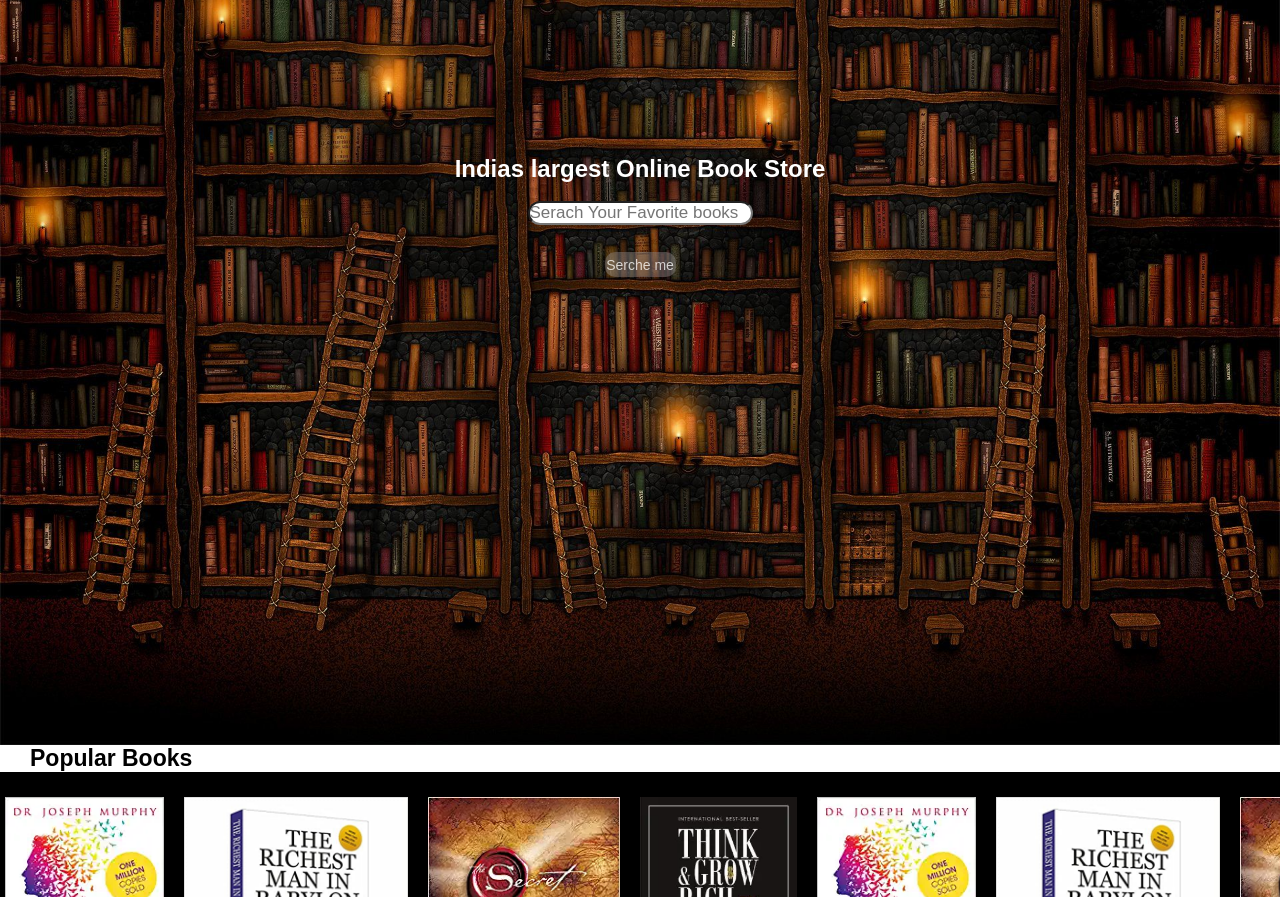
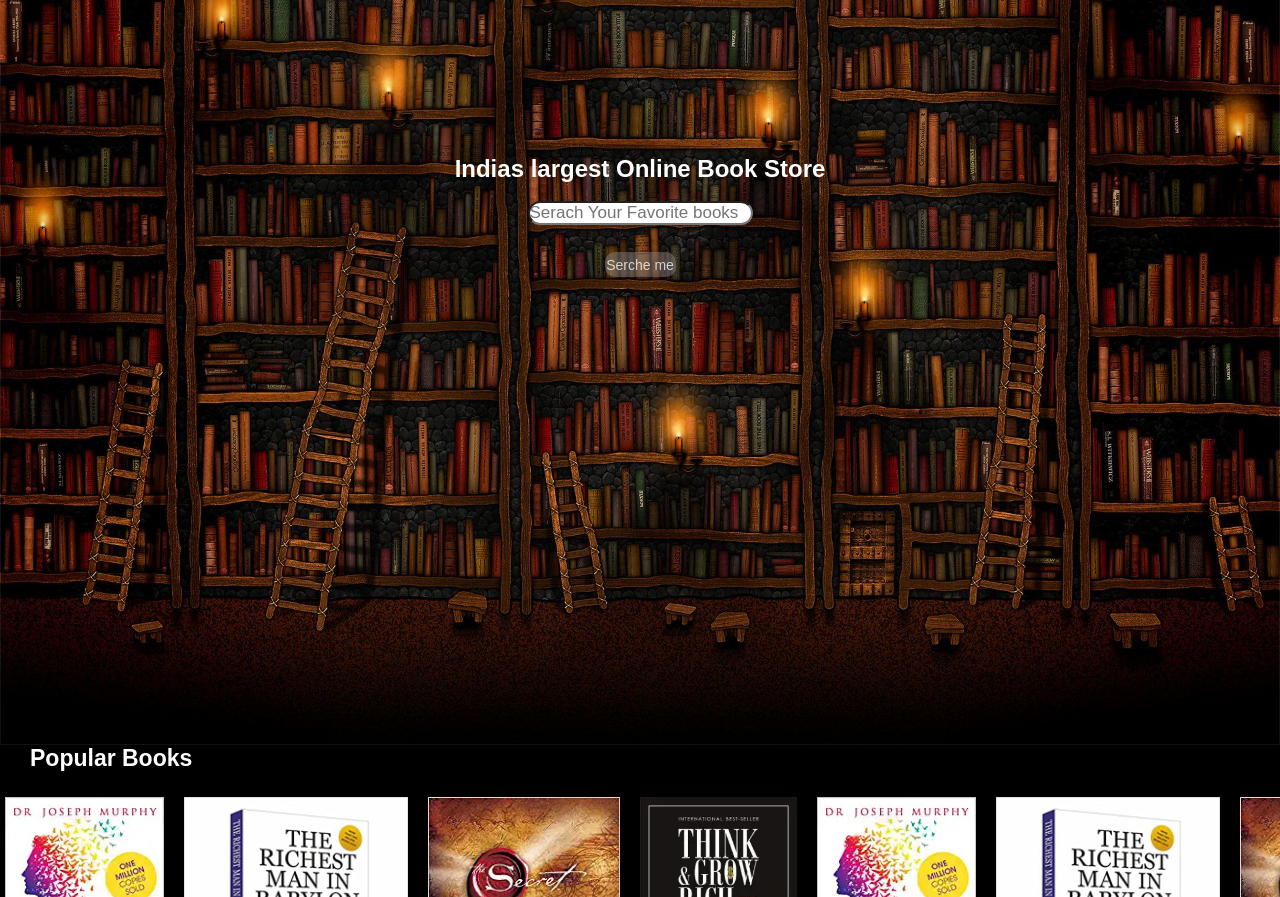
Before and after one commit to athifbinu/Book.BookMe, a plain HTML site: page index.html in a window 1280 px wide. Shown: the part 55-952 px from the top of the page. Drawn offline with Linux system fonts and the light colour scheme.

Commit message:
new file add to change color in image heading

```diff
--- a/index.css
+++ b/index.css
@@ -125,6 +125,8 @@ a:hover
     padding-left: 30px;
     font-weight: bold;
     font-family: sans-serif;
+    color: #fff;
+    background-color: black;
 }
 .Book-heading
 {
--- a/index.html
+++ b/index.html
@@ -30,9 +30,7 @@
           <button class="Search-button">Serche me</button>
             </div>
          </div>
-         <div class="row-withe-shadow">       <!--shadow section -->
 
-         </div>
            <div class="img-container">
             <h2 class="Book-heading">Popular Books</h2>
             <div class="img-section-1">     <!-- img section -->
```
